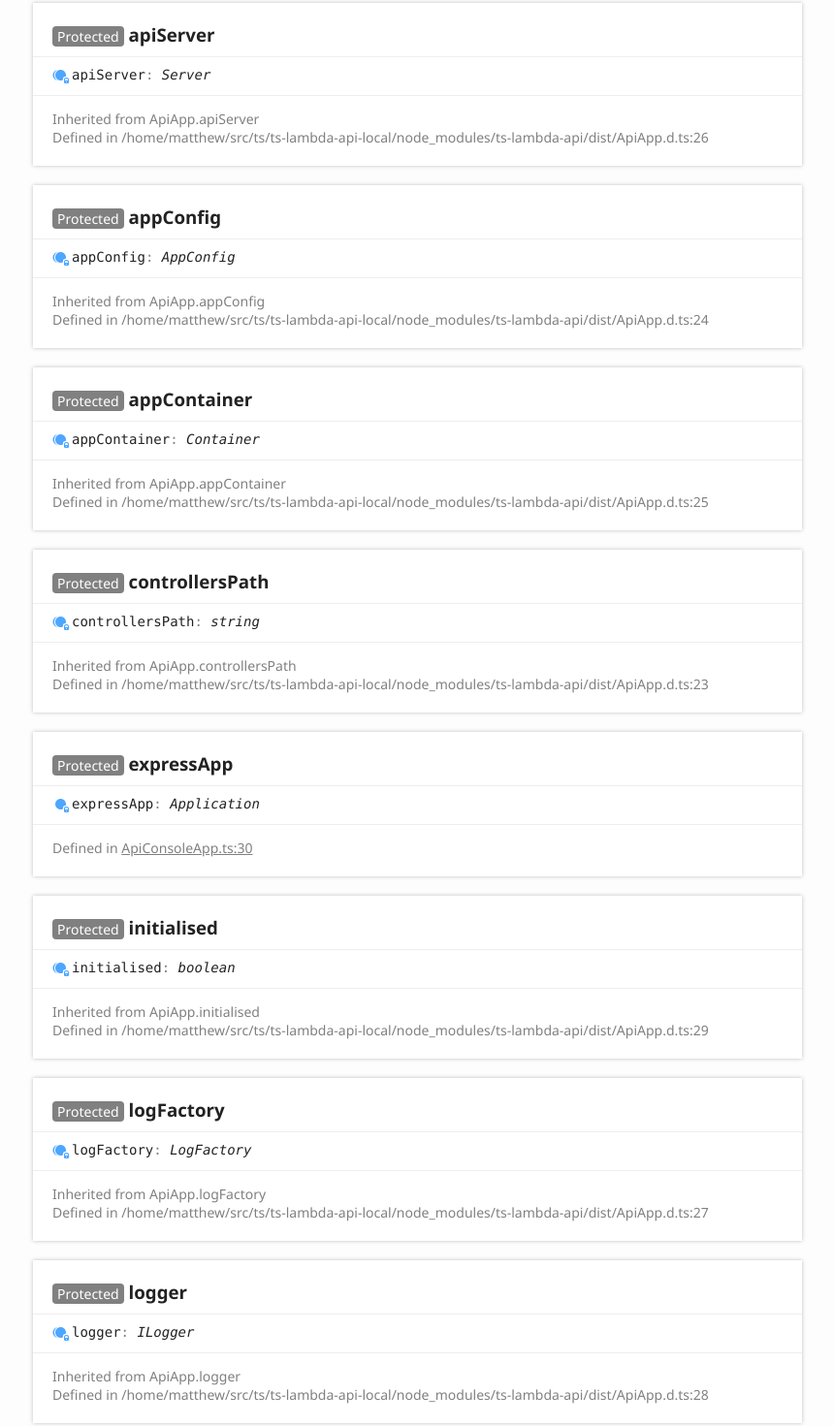
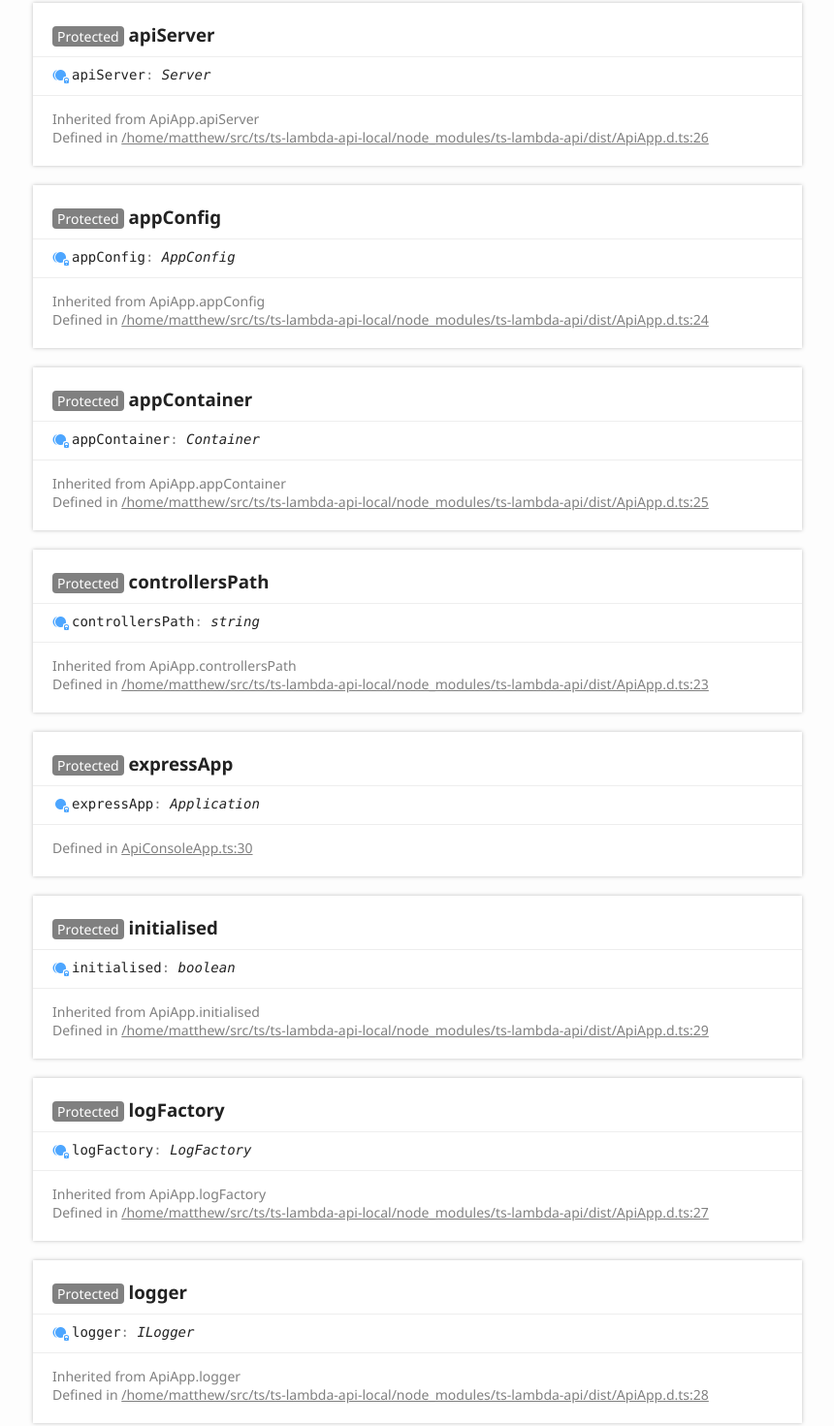
Before and after one commit to djfdyuruiry/ts-lambda-api-local, a website: page docs/classes/apiconsoleapp.html in a window 1280 px wide. Shown: the part 1595-3066 px from the top of the page at 97% size, without its empty margins (6-866 px from the left). Drawn offline with Linux system fonts and the light colour scheme.

Commit message:
v0.4.6
- Updating ts-lambda-api to v0.4.6
- Locking typedoc URLs to master

```diff
--- a/docs/classes/apiconsoleapp.html
+++ b/docs/classes/apiconsoleapp.html
@@ -142,7 +142,7 @@
 							<aside class="tsd-sources">
 								<p>Overrides ApiApp.__constructor</p>
 								<ul>
-									<li>Defined in <a href="https://github.com/djfdyuruiry/ts-lambda-api-local/blob/aa6ba4b/src/ApiConsoleApp.ts#L32">ApiConsoleApp.ts:32</a></li>
+									<li>Defined in <a href="https://github.com/djfdyuruiry/ts-lambda-api-local/blob/master/src/ApiConsoleApp.ts#L32">ApiConsoleApp.ts:32</a></li>
 								</ul>
 							</aside>
 							<h4 class="tsd-parameters-title">Parameters</h4>
@@ -171,7 +171,7 @@
 					<aside class="tsd-sources">
 						<p>Inherited from ApiApp.apiServer</p>
 						<ul>
-							<li>Defined in /home/matthew/src/ts/ts-lambda-api-local/node_modules/ts-lambda-api/dist/ApiApp.d.ts:26</li>
+							<li>Defined in <a href="https://github.com/djfdyuruiry/ts-lambda-api-local/blob/master/src//home/matthew/src/ts/ts-lambda-api-local/node_modules/ts-lambda-api/dist/ApiApp.d.ts#L26">/home/matthew/src/ts/ts-lambda-api-local/node_modules/ts-lambda-api/dist/ApiApp.d.ts:26</a></li>
 						</ul>
 					</aside>
 				</section>
@@ -182,7 +182,7 @@
 					<aside class="tsd-sources">
 						<p>Inherited from ApiApp.appConfig</p>
 						<ul>
-							<li>Defined in /home/matthew/src/ts/ts-lambda-api-local/node_modules/ts-lambda-api/dist/ApiApp.d.ts:24</li>
+							<li>Defined in <a href="https://github.com/djfdyuruiry/ts-lambda-api-local/blob/master/src//home/matthew/src/ts/ts-lambda-api-local/node_modules/ts-lambda-api/dist/ApiApp.d.ts#L24">/home/matthew/src/ts/ts-lambda-api-local/node_modules/ts-lambda-api/dist/ApiApp.d.ts:24</a></li>
 						</ul>
 					</aside>
 				</section>
@@ -193,7 +193,7 @@
 					<aside class="tsd-sources">
 						<p>Inherited from ApiApp.appContainer</p>
 						<ul>
-							<li>Defined in /home/matthew/src/ts/ts-lambda-api-local/node_modules/ts-lambda-api/dist/ApiApp.d.ts:25</li>
+							<li>Defined in <a href="https://github.com/djfdyuruiry/ts-lambda-api-local/blob/master/src//home/matthew/src/ts/ts-lambda-api-local/node_modules/ts-lambda-api/dist/ApiApp.d.ts#L25">/home/matthew/src/ts/ts-lambda-api-local/node_modules/ts-lambda-api/dist/ApiApp.d.ts:25</a></li>
 						</ul>
 					</aside>
 				</section>
@@ -204,7 +204,7 @@
 					<aside class="tsd-sources">
 						<p>Inherited from ApiApp.controllersPath</p>
 						<ul>
-							<li>Defined in /home/matthew/src/ts/ts-lambda-api-local/node_modules/ts-lambda-api/dist/ApiApp.d.ts:23</li>
+							<li>Defined in <a href="https://github.com/djfdyuruiry/ts-lambda-api-local/blob/master/src//home/matthew/src/ts/ts-lambda-api-local/node_modules/ts-lambda-api/dist/ApiApp.d.ts#L23">/home/matthew/src/ts/ts-lambda-api-local/node_modules/ts-lambda-api/dist/ApiApp.d.ts:23</a></li>
 						</ul>
 					</aside>
 				</section>
@@ -214,7 +214,7 @@
 					<div class="tsd-signature tsd-kind-icon">express<wbr>App<span class="tsd-signature-symbol">:</span> <span class="tsd-signature-type">Application</span></div>
 					<aside class="tsd-sources">
 						<ul>
-							<li>Defined in <a href="https://github.com/djfdyuruiry/ts-lambda-api-local/blob/aa6ba4b/src/ApiConsoleApp.ts#L30">ApiConsoleApp.ts:30</a></li>
+							<li>Defined in <a href="https://github.com/djfdyuruiry/ts-lambda-api-local/blob/master/src/ApiConsoleApp.ts#L30">ApiConsoleApp.ts:30</a></li>
 						</ul>
 					</aside>
 				</section>
@@ -225,7 +225,7 @@
 					<aside class="tsd-sources">
 						<p>Inherited from ApiApp.initialised</p>
 						<ul>
-							<li>Defined in /home/matthew/src/ts/ts-lambda-api-local/node_modules/ts-lambda-api/dist/ApiApp.d.ts:29</li>
+							<li>Defined in <a href="https://github.com/djfdyuruiry/ts-lambda-api-local/blob/master/src//home/matthew/src/ts/ts-lambda-api-local/node_modules/ts-lambda-api/dist/ApiApp.d.ts#L29">/home/matthew/src/ts/ts-lambda-api-local/node_modules/ts-lambda-api/dist/ApiApp.d.ts:29</a></li>
 						</ul>
 					</aside>
 				</section>
@@ -236,7 +236,7 @@
 					<aside class="tsd-sources">
 						<p>Inherited from ApiApp.logFactory</p>
 						<ul>
-							<li>Defined in /home/matthew/src/ts/ts-lambda-api-local/node_modules/ts-lambda-api/dist/ApiApp.d.ts:27</li>
+							<li>Defined in <a href="https://github.com/djfdyuruiry/ts-lambda-api-local/blob/master/src//home/matthew/src/ts/ts-lambda-api-local/node_modules/ts-lambda-api/dist/ApiApp.d.ts#L27">/home/matthew/src/ts/ts-lambda-api-local/node_modules/ts-lambda-api/dist/ApiApp.d.ts:27</a></li>
 						</ul>
 					</aside>
 				</section>
@@ -247,7 +247,7 @@
 					<aside class="tsd-sources">
 						<p>Inherited from ApiApp.logger</p>
 						<ul>
-							<li>Defined in /home/matthew/src/ts/ts-lambda-api-local/node_modules/ts-lambda-api/dist/ApiApp.d.ts:28</li>
+							<li>Defined in <a href="https://github.com/djfdyuruiry/ts-lambda-api-local/blob/master/src//home/matthew/src/ts/ts-lambda-api-local/node_modules/ts-lambda-api/dist/ApiApp.d.ts#L28">/home/matthew/src/ts/ts-lambda-api-local/node_modules/ts-lambda-api/dist/ApiApp.d.ts:28</a></li>
 						</ul>
 					</aside>
 				</section>
@@ -258,7 +258,7 @@
 					<aside class="tsd-sources">
 						<p>Inherited from ApiApp.middlewareRegistry</p>
 						<ul>
-							<li>Defined in /home/matthew/src/ts/ts-lambda-api-local/node_modules/ts-lambda-api/dist/ApiApp.d.ts:30</li>
+							<li>Defined in <a href="https://github.com/djfdyuruiry/ts-lambda-api-local/blob/master/src//home/matthew/src/ts/ts-lambda-api-local/node_modules/ts-lambda-api/dist/ApiApp.d.ts#L30">/home/matthew/src/ts/ts-lambda-api-local/node_modules/ts-lambda-api/dist/ApiApp.d.ts:30</a></li>
 						</ul>
 					</aside>
 				</section>
@@ -276,7 +276,7 @@
 							<aside class="tsd-sources">
 								<p>Inherited from ApiApp.configureApi</p>
 								<ul>
-									<li>Defined in /home/matthew/src/ts/ts-lambda-api-local/node_modules/ts-lambda-api/dist/ApiApp.d.ts:51</li>
+									<li>Defined in <a href="https://github.com/djfdyuruiry/ts-lambda-api-local/blob/master/src//home/matthew/src/ts/ts-lambda-api-local/node_modules/ts-lambda-api/dist/ApiApp.d.ts#L51">/home/matthew/src/ts/ts-lambda-api-local/node_modules/ts-lambda-api/dist/ApiApp.d.ts:51</a></li>
 								</ul>
 							</aside>
 							<div class="tsd-comment tsd-typography">
@@ -326,7 +326,7 @@
 							<aside class="tsd-sources">
 								<p>Inherited from ApiApp.configureApp</p>
 								<ul>
-									<li>Defined in /home/matthew/src/ts/ts-lambda-api-local/node_modules/ts-lambda-api/dist/ApiApp.d.ts:45</li>
+									<li>Defined in <a href="https://github.com/djfdyuruiry/ts-lambda-api-local/blob/master/src//home/matthew/src/ts/ts-lambda-api-local/node_modules/ts-lambda-api/dist/ApiApp.d.ts#L45">/home/matthew/src/ts/ts-lambda-api-local/node_modules/ts-lambda-api/dist/ApiApp.d.ts:45</a></li>
 								</ul>
 							</aside>
 							<div class="tsd-comment tsd-typography">
@@ -379,7 +379,7 @@
 							<aside class="tsd-sources">
 								<p>Inherited from ApiApp.initialiseControllers</p>
 								<ul>
-									<li>Defined in /home/matthew/src/ts/ts-lambda-api-local/node_modules/ts-lambda-api/dist/ApiApp.d.ts:64</li>
+									<li>Defined in <a href="https://github.com/djfdyuruiry/ts-lambda-api-local/blob/master/src//home/matthew/src/ts/ts-lambda-api-local/node_modules/ts-lambda-api/dist/ApiApp.d.ts#L64">/home/matthew/src/ts/ts-lambda-api-local/node_modules/ts-lambda-api/dist/ApiApp.d.ts:64</a></li>
 								</ul>
 							</aside>
 							<div class="tsd-comment tsd-typography">
@@ -402,7 +402,7 @@
 							<aside class="tsd-sources">
 								<p>Overrides ApiApp.run</p>
 								<ul>
-									<li>Defined in <a href="https://github.com/djfdyuruiry/ts-lambda-api-local/blob/aa6ba4b/src/ApiConsoleApp.ts#L42">ApiConsoleApp.ts:42</a></li>
+									<li>Defined in <a href="https://github.com/djfdyuruiry/ts-lambda-api-local/blob/master/src/ApiConsoleApp.ts#L42">ApiConsoleApp.ts:42</a></li>
 								</ul>
 							</aside>
 							<h4 class="tsd-parameters-title">Parameters</h4>
@@ -428,7 +428,7 @@
 						<li class="tsd-description">
 							<aside class="tsd-sources">
 								<ul>
-									<li>Defined in <a href="https://github.com/djfdyuruiry/ts-lambda-api-local/blob/aa6ba4b/src/ApiConsoleApp.ts#L51">ApiConsoleApp.ts:51</a></li>
+									<li>Defined in <a href="https://github.com/djfdyuruiry/ts-lambda-api-local/blob/master/src/ApiConsoleApp.ts#L51">ApiConsoleApp.ts:51</a></li>
 								</ul>
 							</aside>
 							<div class="tsd-comment tsd-typography">
@@ -459,7 +459,7 @@
 						<li class="tsd-description">
 							<aside class="tsd-sources">
 								<ul>
-									<li>Defined in <a href="https://github.com/djfdyuruiry/ts-lambda-api-local/blob/aa6ba4b/src/ApiConsoleApp.ts#L134">ApiConsoleApp.ts:134</a></li>
+									<li>Defined in <a href="https://github.com/djfdyuruiry/ts-lambda-api-local/blob/master/src/ApiConsoleApp.ts#L134">ApiConsoleApp.ts:134</a></li>
 								</ul>
 							</aside>
 							<h4 class="tsd-returns-title">Returns <span class="tsd-signature-type">Promise</span><span class="tsd-signature-symbol">&lt;</span><span class="tsd-signature-type">void</span><span class="tsd-signature-symbol">&gt;</span></h4>
```
Also changed, not shown: package.json (+4 -3 lines), tests/src/test-controllers/EchoController.ts (+5 -5 lines), 1 other file.
